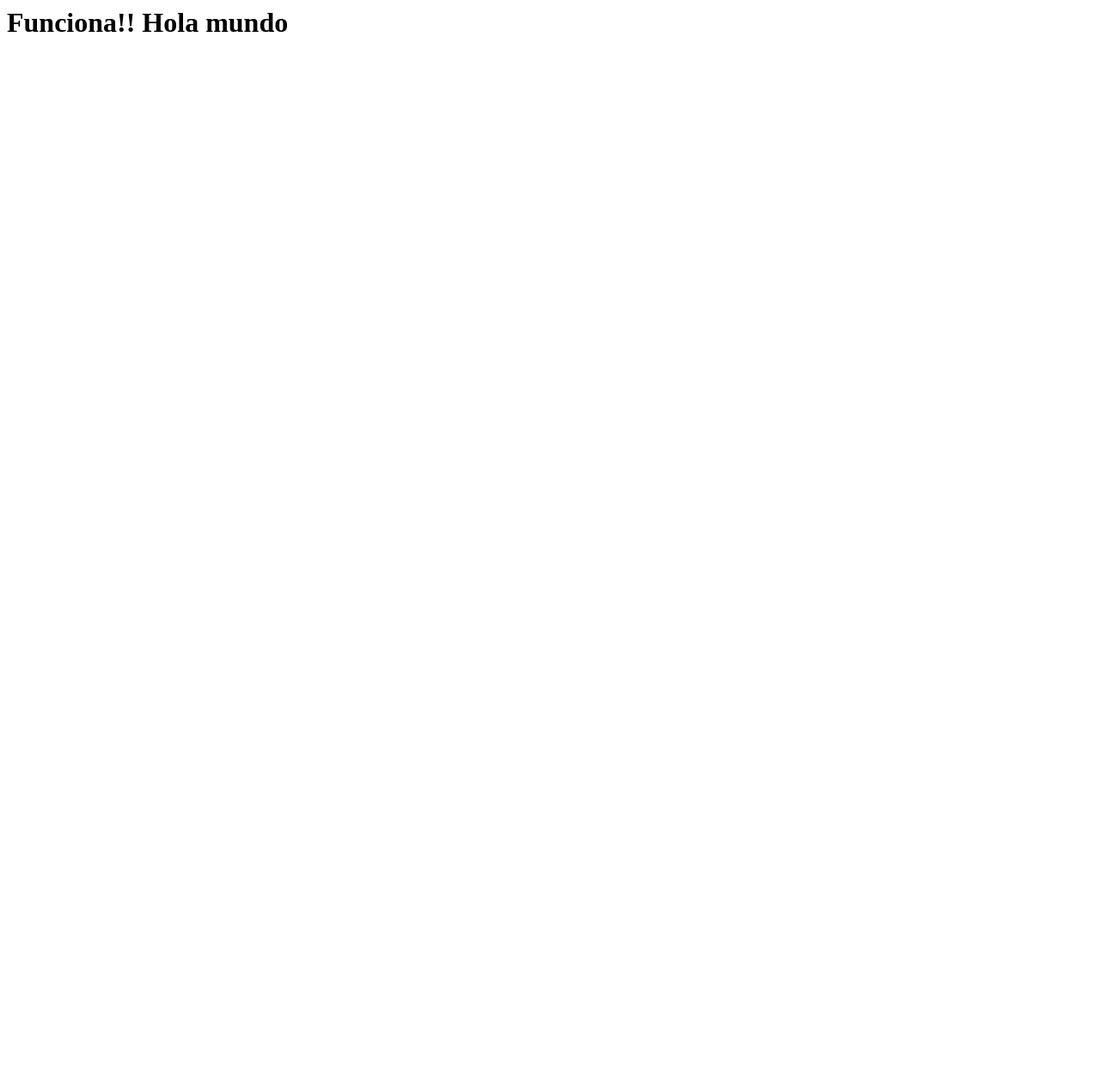
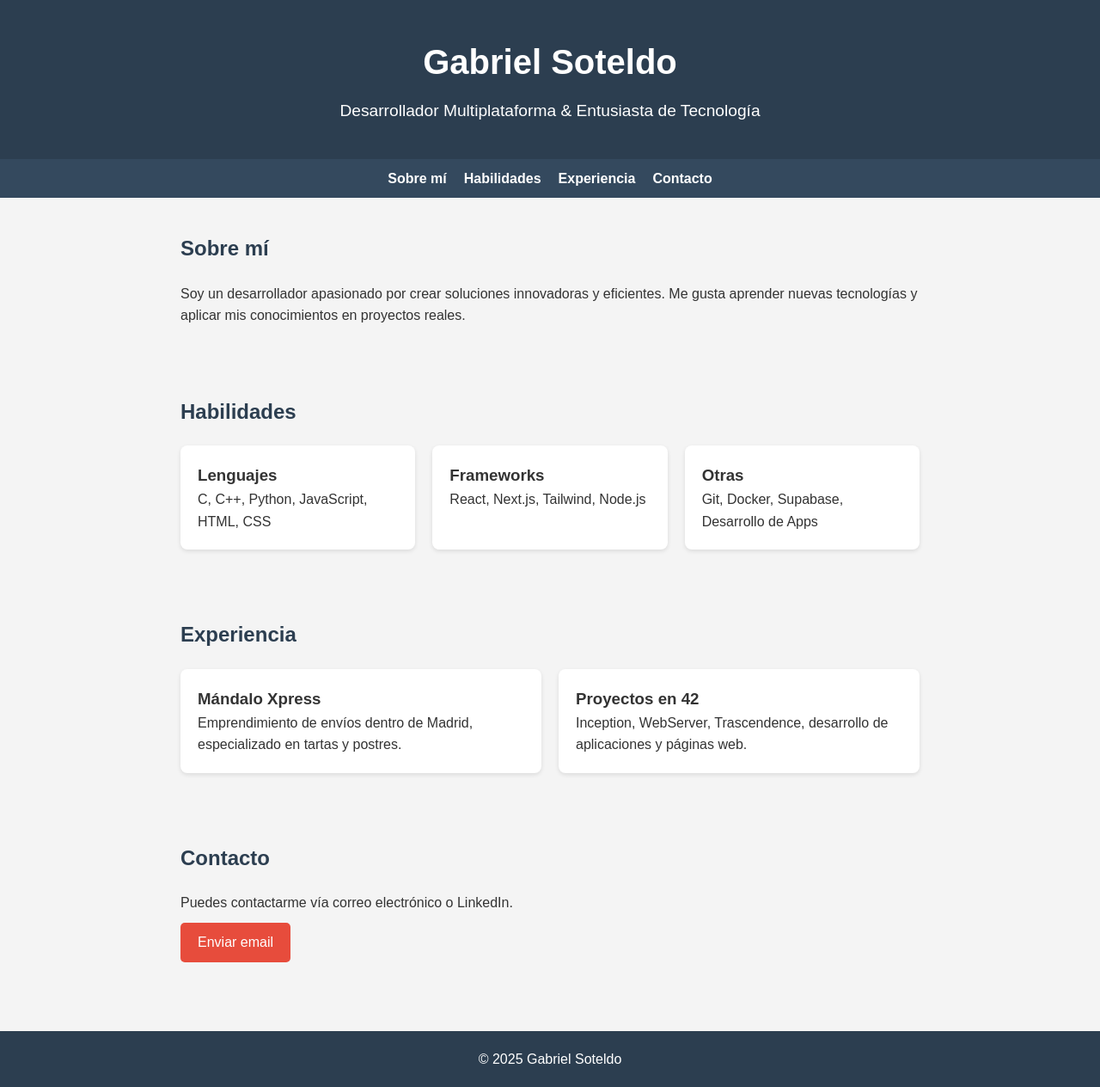
Before and after one commit to Gsoteldo/inception42, a plain HTML site: page srcs/web/index.html in a window 1280 px wide. Shown: the whole page at 86% size. Before the commit the page ends 800 px from the top, so only its background shows below. Drawn offline with Linux system fonts and the light colour scheme.

Commit message:
Continuar con el bonus en 42

```diff
--- a/srcs/web/index.html
+++ b/srcs/web/index.html
@@ -1 +1,130 @@
-<h1>Funciona!! Hola mundo</h1>
+<!DOCTYPE html>
+<html lang="es">
+<head>
+  <meta charset="UTF-8">
+  <meta name="viewport" content="width=device-width, initial-scale=1.0">
+  <title>Gabriel Soteldo - Portafolio</title>
+  <style>
+    /* Reset básico */
+    * { margin: 0; padding: 0; box-sizing: border-box; font-family: Arial, sans-serif; }
+    body { background-color: #f4f4f4; color: #333; line-height: 1.6; }
+
+    header {
+      background-color: #2c3e50;
+      color: #fff;
+      padding: 40px 20px;
+      text-align: center;
+    }
+    header h1 { font-size: 2.5em; margin-bottom: 10px; }
+    header p { font-size: 1.2em; }
+
+    nav {
+      display: flex;
+      justify-content: center;
+      gap: 20px;
+      background-color: #34495e;
+      padding: 10px 0;
+    }
+    nav a {
+      color: #fff;
+      text-decoration: none;
+      font-weight: bold;
+    }
+    nav a:hover { text-decoration: underline; }
+
+    section { padding: 40px 20px; max-width: 900px; margin: auto; }
+
+    h2 { color: #2c3e50; margin-bottom: 20px; }
+    .skills, .experience { display: flex; flex-wrap: wrap; gap: 20px; }
+    .card {
+      background: #fff;
+      padding: 20px;
+      flex: 1 1 250px;
+      box-shadow: 0 2px 5px rgba(0,0,0,0.1);
+      border-radius: 8px;
+    }
+
+    footer {
+      text-align: center;
+      padding: 20px;
+      background: #2c3e50;
+      color: #fff;
+      margin-top: 40px;
+    }
+
+    /* Botón de contacto */
+    .contact-btn {
+      display: inline-block;
+      background: #e74c3c;
+      color: #fff;
+      padding: 10px 20px;
+      text-decoration: none;
+      border-radius: 5px;
+      margin-top: 10px;
+    }
+    .contact-btn:hover { background: #c0392b; }
+  </style>
+</head>
+<body>
+
+  <header>
+    <h1>Gabriel Soteldo</h1>
+    <p>Desarrollador Multiplataforma & Entusiasta de Tecnología</p>
+  </header>
+
+  <nav>
+    <a href="#about">Sobre mí</a>
+    <a href="#skills">Habilidades</a>
+    <a href="#experience">Experiencia</a>
+    <a href="#contact">Contacto</a>
+  </nav>
+
+  <section id="about">
+    <h2>Sobre mí</h2>
+    <p>Soy un desarrollador apasionado por crear soluciones innovadoras y eficientes. Me gusta aprender nuevas tecnologías y aplicar mis conocimientos en proyectos reales.</p>
+  </section>
+
+  <section id="skills">
+    <h2>Habilidades</h2>
+    <div class="skills">
+      <div class="card">
+        <h3>Lenguajes</h3>
+        <p>C, C++, Python, JavaScript, HTML, CSS</p>
+      </div>
+      <div class="card">
+        <h3>Frameworks</h3>
+        <p>React, Next.js, Tailwind, Node.js</p>
+      </div>
+      <div class="card">
+        <h3>Otras</h3>
+        <p>Git, Docker, Supabase, Desarrollo de Apps</p>
+      </div>
+    </div>
+  </section>
+
+  <section id="experience">
+    <h2>Experiencia</h2>
+    <div class="experience">
+      <div class="card">
+        <h3>Mándalo Xpress</h3>
+        <p>Emprendimiento de envíos dentro de Madrid, especializado en tartas y postres.</p>
+      </div>
+      <div class="card">
+        <h3>Proyectos en 42</h3>
+        <p>Inception, WebServer, Trascendence, desarrollo de aplicaciones y páginas web.</p>
+      </div>
+    </div>
+  </section>
+
+  <section id="contact">
+    <h2>Contacto</h2>
+    <p>Puedes contactarme vía correo electrónico o LinkedIn.</p>
+    <a class="contact-btn" href="mailto:gabriel@email.com">Enviar email</a>
+  </section>
+
+  <footer>
+    &copy; 2025 Gabriel Soteldo
+  </footer>
+
+</body>
+</html>
```
Also changed, not shown: 6 other files.
